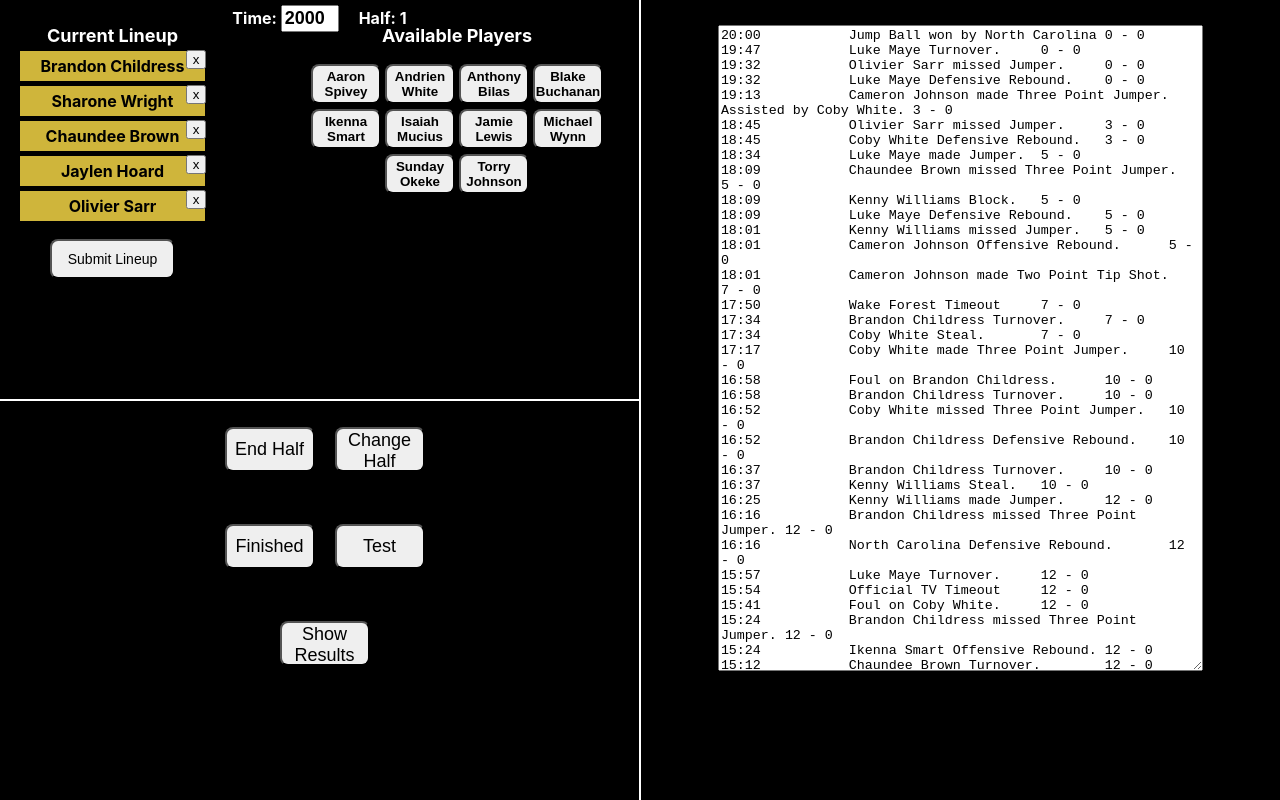
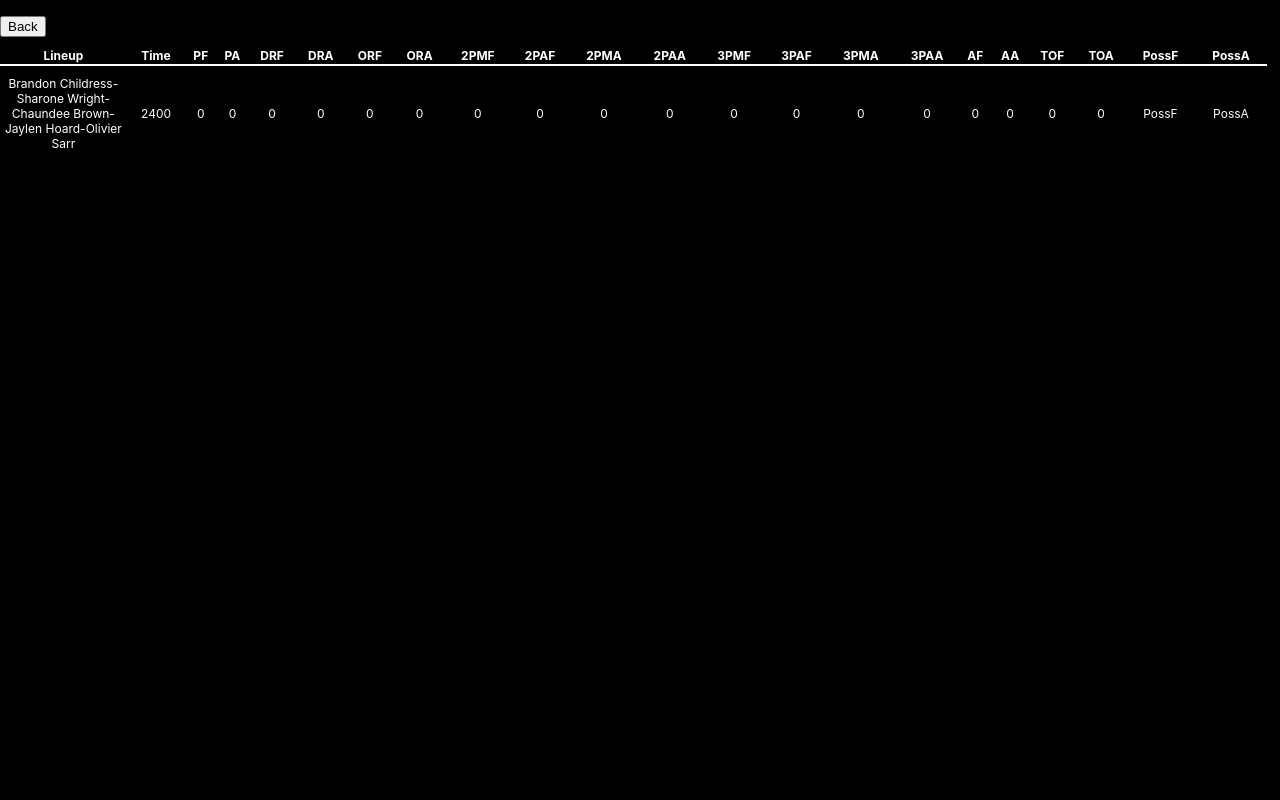
Before and after one commit to awbridgers/lineup-boxscore-tracker, a React (Create React App) app: page / in a window 1280 px wide. Both pictures are taken after a click on the button "Show Results". Built offline with nearby package versions, Linux system fonts and the light colour scheme.

Commit message:
adds results table

```diff
--- a/src/App.css
+++ b/src/App.css
@@ -75,8 +75,8 @@ table.currentLineup tr td {
   color: white;
   width: 99%;
   text-align: center;
-  margin: 0px;
-
+  margin-top: 10px;
+  font-size: 12px;
   border-collapse: collapse;
 
 }
@@ -93,7 +93,7 @@ table.report th {
 
 }
 #lineupTH{
-  width: 50%;
+  width: 10%;
 }
 
 .reportButtons{
--- a/src/App.js
+++ b/src/App.js
@@ -4,8 +4,9 @@ import roster from './roster.js';
 import NamePlate from './components/namePlate.js';
 import { connect } from 'react-redux';
 import { removePlayer, addPlayer, updateTime, addLineup, addTimeToLineup } from './actions/index.js';
-import { changeIndex, changeHalf, updatePlayByPlay, updatePoints } from './actions/index.js';
+import { changeIndex, changeHalf, updatePlayByPlay, updatePoints, changeResults } from './actions/index.js';
 import { updateMissedShots, updateRebounds, updateTurnovers} from './actions/index.js'
+import Results from './components/results.js';
 import Lineup from './lineupClass.js';
 import equals from 'array-equal';
 
@@ -84,6 +85,15 @@ export class App extends Component {
       value = minutes + seconds
     }
     return value;
+  }
+  getTime = (lineup)=>{
+    let time = 0;
+    let timeArray = [...lineup.firstHalfArray,...lineup.secondHalfArray];
+    for(let i=0; i< timeArray.length; i+=2){
+      time += (timeArray[i] - timeArray[i+1])
+    }
+    console.log(timeArray)
+    return time;
   }
   findLineup = players => {
     let index = -1
@@ -182,9 +192,6 @@ export class App extends Component {
         if(index !== -1){
           const wakePlay = this.stringIncludes(play.details);
           const details = play.details.toLowerCase();
-          let tempLineup = {...this.props.lineupArray[index]};
-          //if the play involves a wake player
-          if(wakePlay){
             //if a basket was made
           if(details.includes('made')){
             let assisted = false;
@@ -222,9 +229,10 @@ export class App extends Component {
               //Nothing, not tracking FT%
             }
             else if(details.includes('three point')){
+              this.props.updateMissedShots('ADD_MISSED_THREE_POINTER',index, wakePlay)
             }
             else{
-                //console.log('missed 2 pointer')
+              this.props.updateMissedShots('ADD_MISSED_TWO_POINTER',index, wakePlay)
             }
           }
           else if(details.includes('defensive rebound')){
@@ -237,49 +245,17 @@ export class App extends Component {
             this.props.updateTurnovers(index, wakePlay)
           }
         }
-          else{
-            //not a wake play
-            if(details.includes('made')){
-              if(details.includes('free throw')){
-                //console.log('made Free Throw')
-              }
-              else if(details.includes('three point')){
-                //console.log('made Three Pointer');
-              }
-              else{
-                //console.log('made 2 pointer')
-              }
-              //if the basket was assisted
-              if(details.includes('assist')){
-                //console.log('assist')
-              }
-            }
-            else if(details.includes('missed')){
-              if(details.includes('free throw')){
-                //console.log('missed free throw')
-              }
-              else if(details.includes('three point')){
-                //console.log('missed Three Pointer');
-              }
-              else{
-                //console.log('missed 2 pointer')
-              }
-            }
-            else if(details.includes('defensive rebound')){
-              //console.log('Defensive Rebound')
-            }
-            else if(details.includes('offensive rebound')){
-              //console.log('Offensive Rebound')
-            }
-            else if(details.includes('turnover')){
-              //console.log('turnover');
-            }
-          }
-        }
       }
     })
   }
   render() {
+    if(this.props.showResults){
+      return (
+        <Results lineupArray = {this.props.lineupArray} getTime = {this.getTime}
+          changeResults = {this.props.changeResults}/>
+      )
+    }
+    else{
       return (
         <div className="App">
           <div className = "container">
@@ -318,7 +294,7 @@ export class App extends Component {
                   <p><button type = "button" onClick = {this.changeHalf}>Change Half</button></p>
                   <p><button type = "button">Finished</button></p>
                   <p><button type = "button" onClick = {this.test}>Test</button></p>
-                <p><button type = "button">Show Results</button></p>
+                  <p><button type = "button" onClick = {this.props.changeResults}>Show Results</button></p>
                 </div>
               </div>
             </div>
@@ -329,6 +305,7 @@ export class App extends Component {
           </div>
         </div>
       );
+    }
   }
 }
  const mapDispatchToProps = dispatch =>({
@@ -343,7 +320,8 @@ export class App extends Component {
   updatePoints: (type,index, wakePlay, assisted)=> dispatch(updatePoints(type, index, wakePlay, assisted)),
   updateMissedShots: (type,index,wakePlay)=> dispatch(updateMissedShots(type,index, wakePlay)),
   updateRebounds: (type, index, wakePlay)=> dispatch(updateRebounds(type,index,wakePlay)),
-  updateTurnovers: (index, wakePlay) => dispatch(updateTurnovers(index,wakePlay))
+  updateTurnovers: (index, wakePlay) => dispatch(updateTurnovers(index,wakePlay)),
+  changeResults: ()=> dispatch(changeResults()),
 
   });
 const mapStateToProps = store => ({
@@ -353,6 +331,7 @@ const mapStateToProps = store => ({
   lineupIndex: store.lineupIndex,
   half: store.half,
   playByPlay: store.playByPlay,
+  showResults: store.showResults,
 });
 
 export default connect(mapStateToProps, mapDispatchToProps)(App);
--- a/src/actions/index.js
+++ b/src/actions/index.js
@@ -66,3 +66,7 @@ export const updateTurnovers = (index, wakePlay) =>({
   index,
   wakePlay
 })
+
+export const changeResults = () =>({
+  type: 'CHANGE_SHOW_RESULTS'
+})
--- /dev/null
+++ b/src/components/results.js
@@ -0,0 +1,64 @@
+import React from 'react'
+const Results = (props) =>(
+  <div className = 'reportDiv'>
+    <button type = "button" onClick = {props.changeResults}>Back</button>
+    <table className = "report">
+      <tbody>
+        <tr>
+          <th id = 'lineupTH'>Lineup</th>
+          <th>Time</th>
+          <th>PF</th>
+          <th>PA</th>
+          <th>DRF</th>
+          <th>DRA</th>
+          <th>ORF</th>
+          <th>ORA</th>
+          <th>2PMF</th>
+          <th>2PAF</th>
+          <th>2PMA</th>
+          <th>2PAA</th>
+          <th>3PMF</th>
+          <th>3PAF</th>
+          <th>3PMA</th>
+          <th>3PAA</th>
+          <th>AF</th>
+          <th>AA</th>
+          <th>TOF</th>
+          <th>TOA</th>
+          <th>PossF</th>
+          <th>PossA</th>
+        </tr>
+        {props.lineupArray.map((lineup, i)=>{
+          return (
+            <tr key ={i}>
+              <td>{lineup.players.join('-')}</td>
+              <td>{props.getTime(lineup)}</td>
+              <td>{lineup.pointsFor}</td>
+              <td>{lineup.pointsAgainst}</td>
+              <td>{lineup.dRebFor}</td>
+              <td>{lineup.dRebAgainst}</td>
+              <td>{lineup.oRebFor}</td>
+              <td>{lineup.oRebAgainst}</td>
+              <td>{lineup.madeTwosFor}</td>
+              <td>{lineup.madeTwosFor+lineup.missedTwosFor}</td>
+              <td>{lineup.madeTwosAgainst}</td>
+              <td>{lineup.madeTwosAgainst + lineup.missedTwosAgainst}</td>
+              <td>{lineup.madeThreesFor}</td>
+              <td>{lineup.madeThreesFor + lineup.missedThreesFor}</td>
+              <td>{lineup.madeThreesAgainst}</td>
+              <td>{lineup.madeThreesAgainst + lineup.missedThreesAgainst}</td>
+              <td>{lineup.assistsFor}</td>
+              <td>{lineup.assistsAgainst}</td>
+              <td>{lineup.turnoversFor}</td>
+              <td>{lineup.turnoversAgainst}</td>
+              <td>PossF</td>
+              <td>PossA</td>
+            </tr>
+          )
+        })}
+      </tbody>
+    </table>
+  </div>
+)
+
+export default Results
--- a/src/lineupClass.js
+++ b/src/lineupClass.js
@@ -28,18 +28,7 @@ class Lineup {
     this.assistsFor = 0;
     this.assistsAgainst = 0;
   }
-  get possFor(){
-    return this.madeShotsAgainst + this.oRebFor + this.dRebFor + this.turnoversAgainst;
-  }
-  get possAgainst(){
-    return this.madeShots + this.oRebAgainst + this.dRebAgainst + this.turnovers;
-  }
-  get totalReboundsFor(){
-    return this.oRebFor + this.dRebFor;
-  }
-  get totalReboundsAgainst(){
-    return this.oRebAgainst + this.dRebAgainst;
-  }
+
 }
 
 export default Lineup
--- a/src/reducers/index.js
+++ b/src/reducers/index.js
@@ -5,6 +5,7 @@ import { lineupArray } from './lineupArray.js';
 import { lineupIndex } from './lineupIndex.js';
 import { half } from './half.js'
 import { playByPlay } from './playbyplay.js';
+import { showResults } from './showResults.js'
 
 
 const rootReducer = combineReducers({
@@ -14,6 +15,7 @@ const rootReducer = combineReducers({
   lineupIndex,
   half,
   playByPlay,
+  showResults
 });
 
 
--- /dev/null
+++ b/src/reducers/showResults.js
@@ -0,0 +1,8 @@
+export const showResults = (state = false, action) =>{
+  switch(action.type){
+    case 'CHANGE_SHOW_RESULTS':
+      return !state;
+    default:
+      return state
+  }
+}
```
Also changed, not shown: 1 other file (tests, documents, lock files or other folders). Lines whose indentation alone changed are shown as unchanged.
